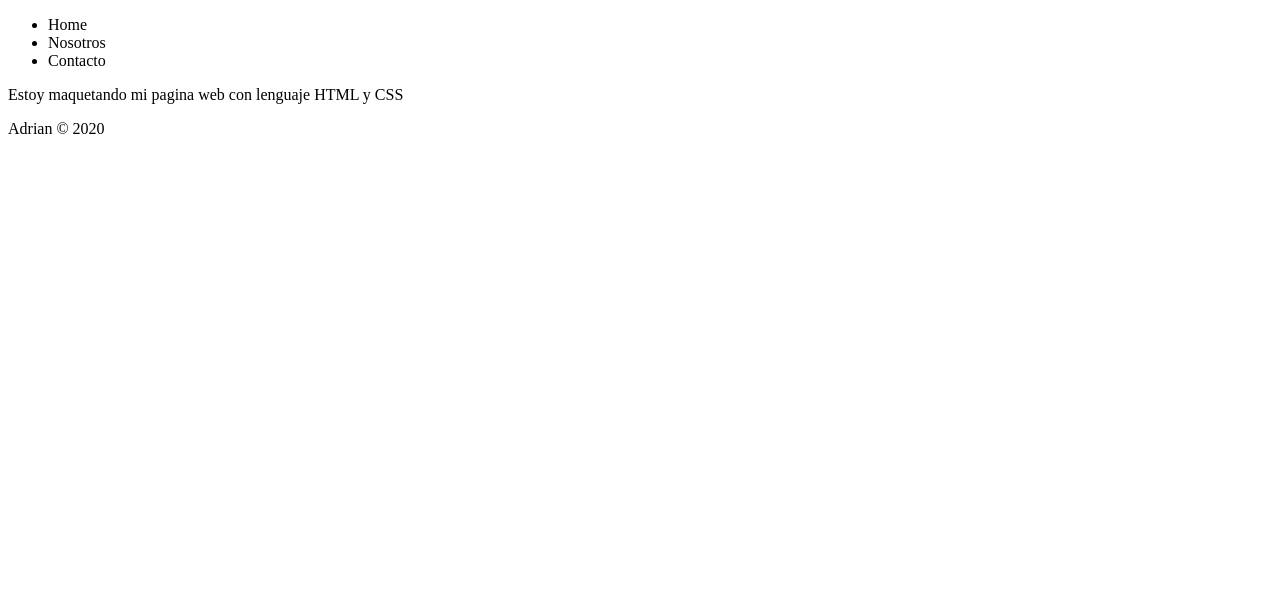
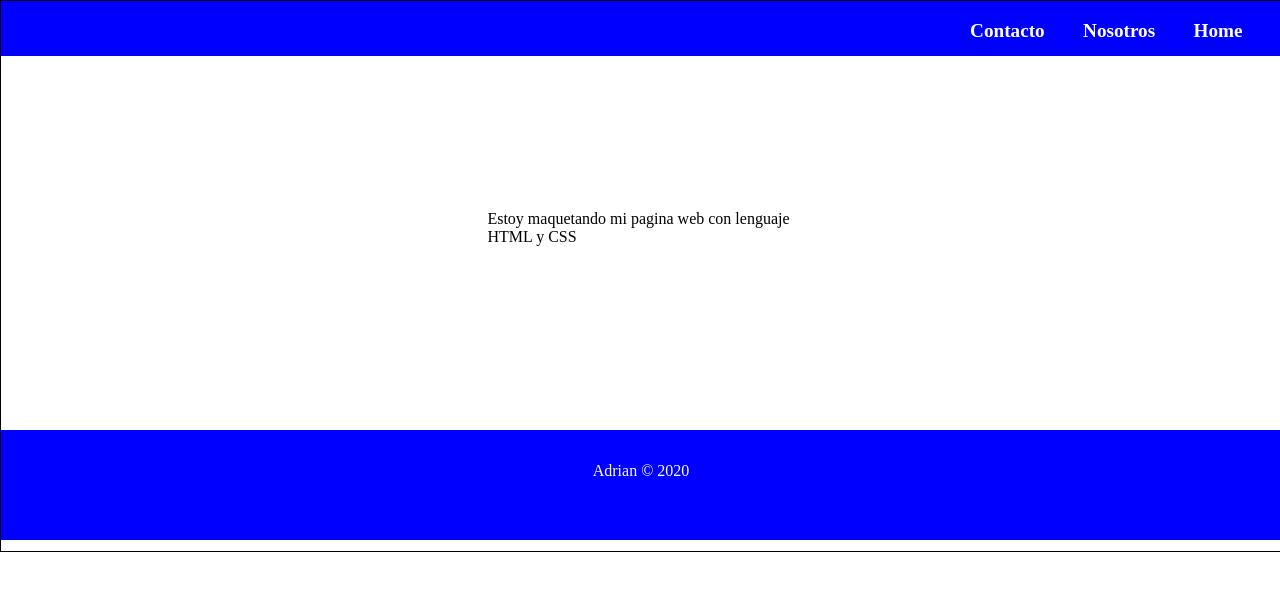
Before and after one commit to AdrianMaldonado1983arg/Layout-simple, a plain HTML site: page index.html in a window 1280 px wide. Drawn offline with Linux system fonts and the light colour scheme.

Commit message:
index con estilos

```diff
--- a/index.html
+++ b/index.html
@@ -2,6 +2,7 @@
 <html>
 	<head>
 		<title>Primer html</title>
+		<link rel="stylesheet" type="text/css" href="styles.css">
 	</head>
 	<body>
 		<div id="contenedor">
@@ -20,7 +21,7 @@
 				<p>Estoy maquetando mi pagina web con lenguaje HTML y CSS</p>
 			</section>
 			<footer>
-				<span>Adrian © 2020</span>
+				<p id="copy">Adrian © 2020</p>
 			</footer>
 		</div>
 	</body>
--- /dev/null
+++ b/styles.css
@@ -0,0 +1,51 @@
+*{
+	margin: 0;
+	padding: 0;
+}
+#contenedor{
+	width: 100%;
+	height: 550px;
+	border: 1px solid black;
+}
+nav{
+	width: 100%;
+	height: 10%;
+	background-color: blue;
+	color: white;
+	font-weight: bold;
+}
+ul{
+	float: right;
+	width: 100%;
+	margin-top: 1.5%;
+
+}
+li{
+	float: right;
+	list-style: none;
+	margin-right: 3%;
+	font-size: 1.2em;
+
+}
+section{
+	width: 80%;
+	height: 40%;
+	margin: 0 auto;
+}
+p{
+	margin: 0 auto;
+	margin-top: 15%;
+	width: 30%;
+}
+footer{
+	width: 100%;
+	height: 20%;
+	background-color: blue;
+	color: white;
+}
+#copy{
+	margin: 0 auto;
+	width: 20%;
+	text-align: center;
+	padding-top: 2.5%;
+}
```
